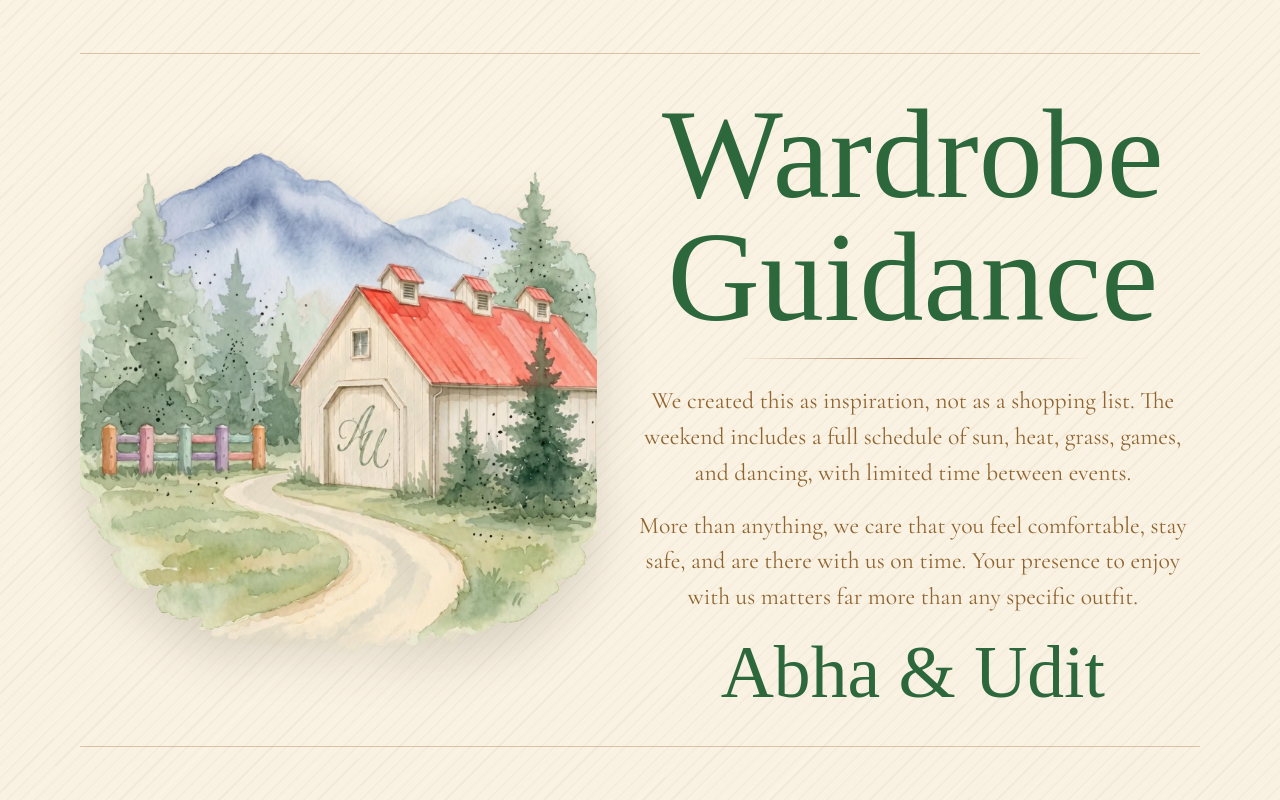
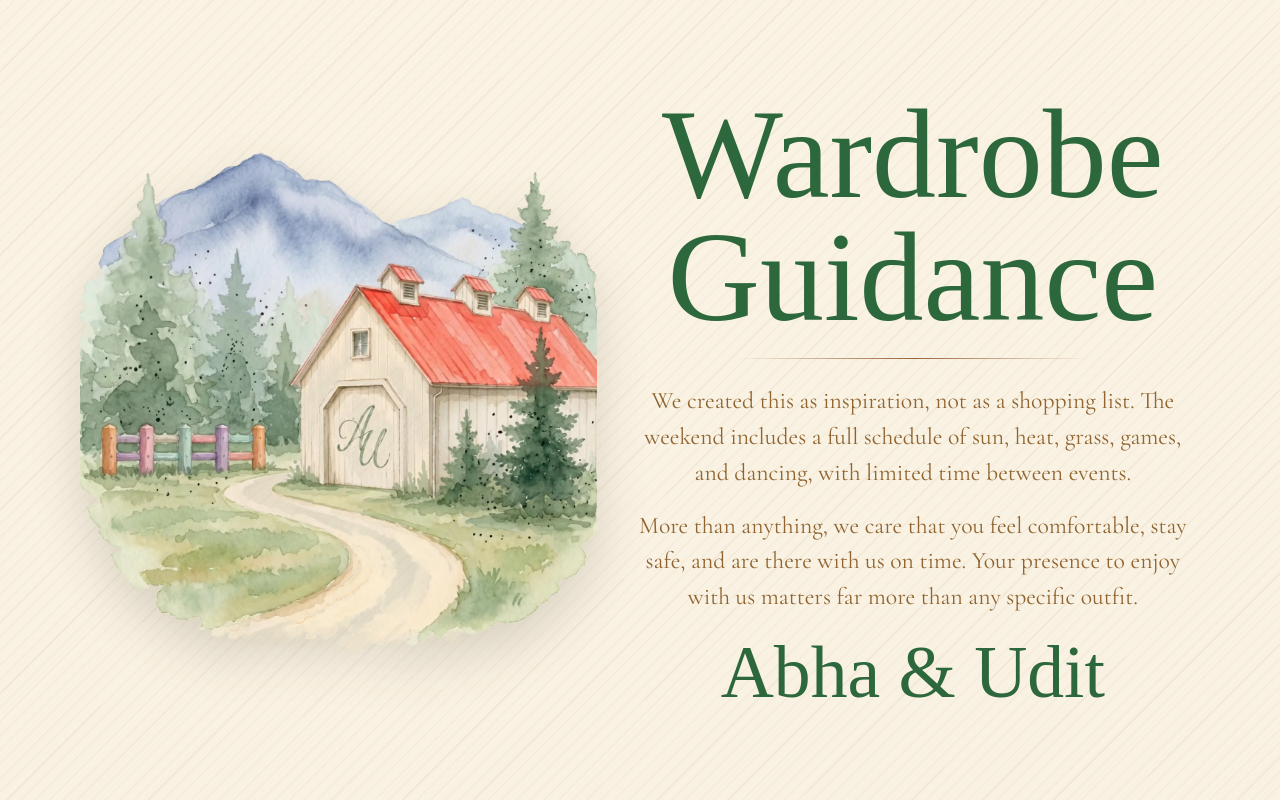
Before and after one commit to tyranasaurus/abhauditwedding-website, a React (Vite) app: page / in a window 1280 px wide. Shown: the top 800 px of the page. Built offline with nearby package versions, Linux system fonts and the light colour scheme; a web font is replaced by a local one.

Commit message:
💅 fix: drop intro top/bottom lines, keep the divider to Sunset Shaadi
Only the line between the intro and the first event remains (the panel's top
divider); add a small extra gap below the intro vs between sections.

```diff
--- a/src/index.css
+++ b/src/index.css
@@ -91,18 +91,17 @@ img {
   align-items: center;
   display: flex;
   justify-content: center;
+  /* A little more breathing room below the intro than between event sections. */
+  margin-bottom: 2.5rem;
   min-height: 100svh;
   padding: 3rem max(1.2rem, calc((100vw - 1120px) / 2));
 }
 
-/* Top and bottom lines spanning the logo + copy together. */
 .intro-frame {
   align-items: center;
-  border-block: 1px solid rgba(155, 100, 58, 0.34);
   display: grid;
   gap: 1.8rem;
   grid-template-columns: minmax(16rem, 0.9fr) minmax(0, 1fr);
-  padding: clamp(1.4rem, 3vw, 2.4rem) 0;
   width: 100%;
 }
 
```
